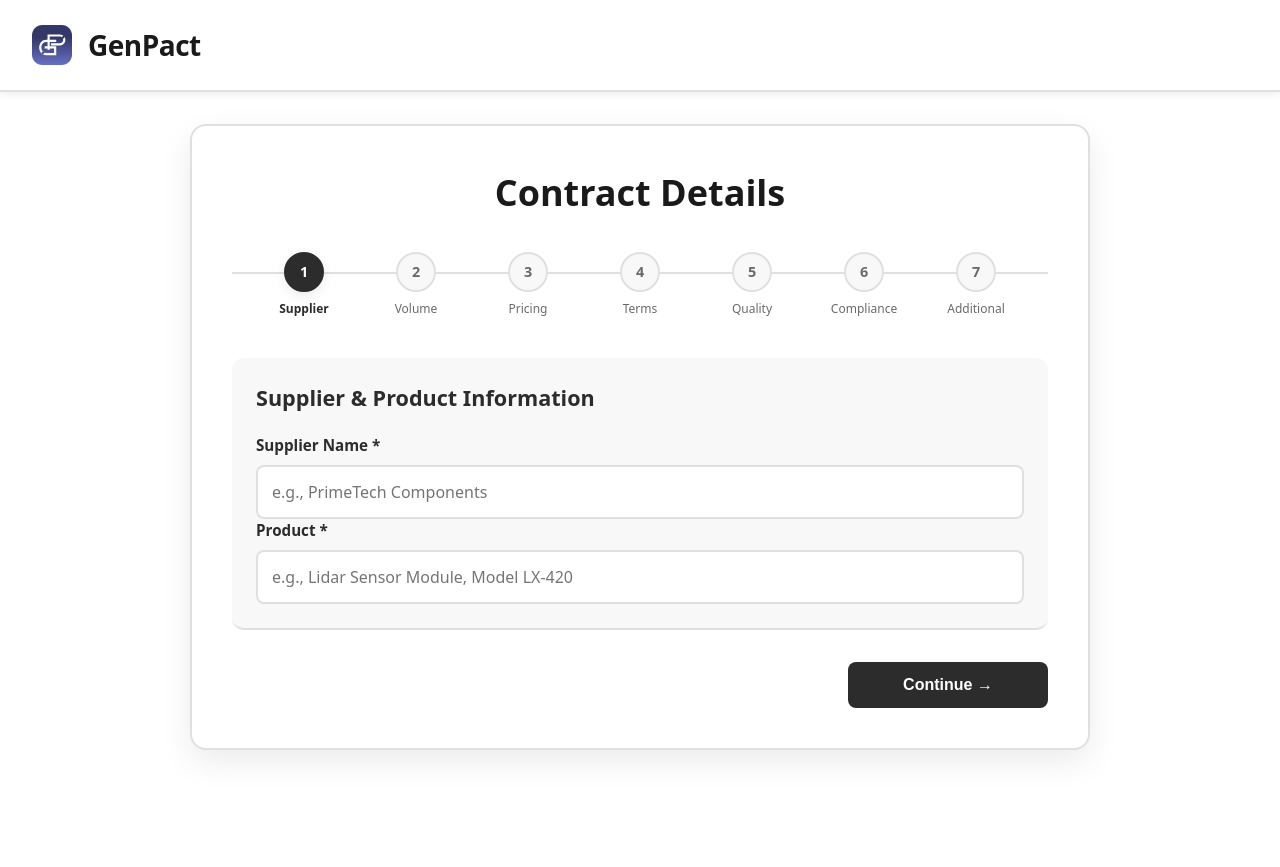
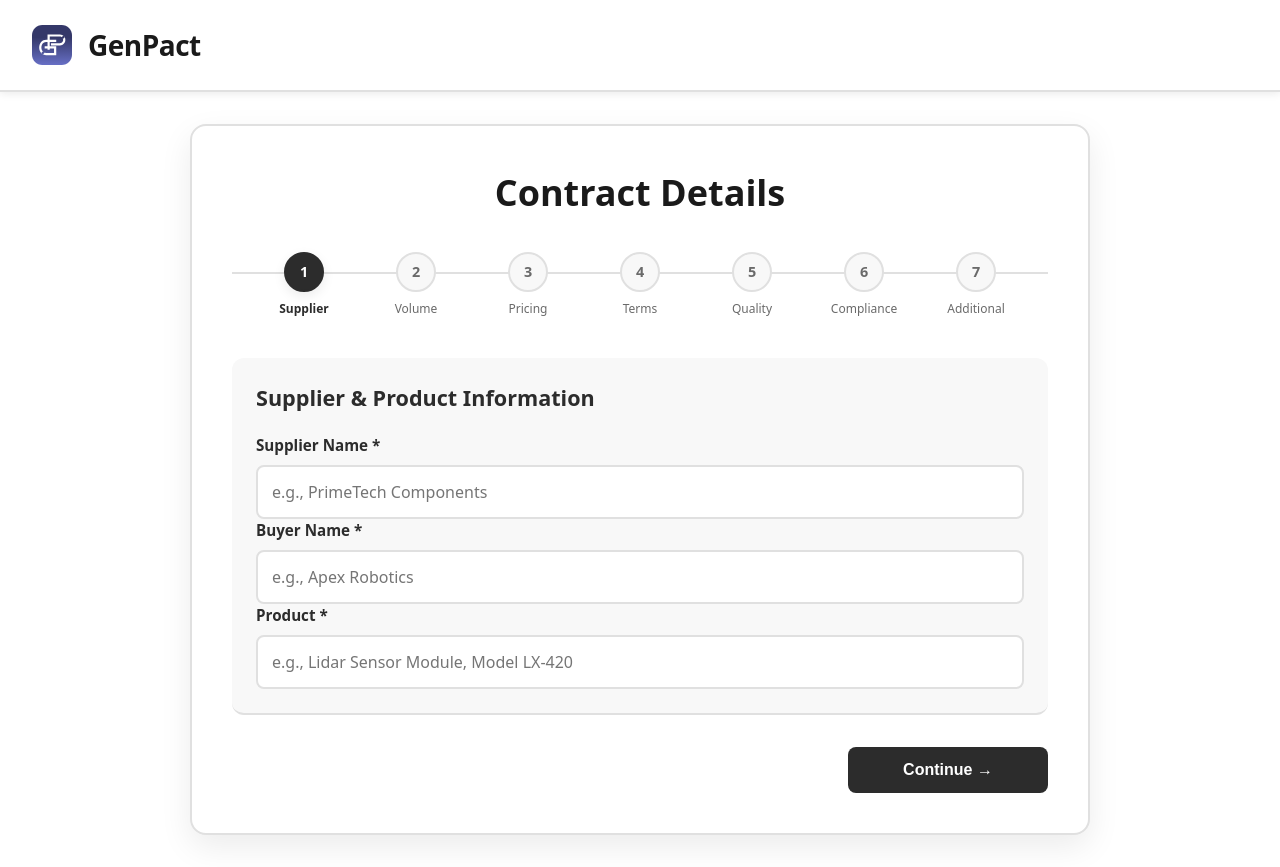
Before and after one commit to Nawafds/GenPact, a React (Vite) app in the folder frontend/: page / in a window 1280 px wide. Before the commit the page ends 800 px from the top, so only its background shows below. Built offline with nearby package versions, Linux system fonts and the light colour scheme; no server answers.

Commit message:
added buyer's field

```diff
--- a/frontend/src/components/ContractInputForm.tsx
+++ b/frontend/src/components/ContractInputForm.tsx
@@ -13,6 +13,7 @@ export default function ContractInputForm({ onSubmit, isLoading = false }: Contr
   const [currentStep, setCurrentStep] = useState(1);
   const [inputs, setInputs] = useState<ContractInputs>({
     supplier_name: '',
+    buyer_name: '',
     product: '',
     annual_volume: '',
     delivery: '',
@@ -66,6 +67,18 @@ export default function ContractInputForm({ onSubmit, isLoading = false }: Contr
                 onChange={handleChange}
                 required
                 placeholder="e.g., PrimeTech Components"
+              />
+            </div>
+            <div className="form-group">
+              <label htmlFor="buyer_name">Buyer Name *</label>
+              <input
+                type="text"
+                id="buyer_name"
+                name="buyer_name"
+                value={inputs.buyer_name}
+                onChange={handleChange}
+                required
+                placeholder="e.g., Apex Robotics"
               />
             </div>
             <div className="form-group">
--- a/frontend/src/types/contract.ts
+++ b/frontend/src/types/contract.ts
@@ -1,5 +1,6 @@
 export interface ContractInputs {
   supplier_name: string;
+  buyer_name: string;
   product: string;
   annual_volume: string;
   delivery: string;
--- a/frontend/src/utils/contractGenerator.ts
+++ b/frontend/src/utils/contractGenerator.ts
@@ -17,7 +17,7 @@ ${inputs.supplier_name}
 (hereinafter referred to as "Supplier")
 
 BUYER:
-[Buyer Name to be specified]
+${inputs.buyer_name}
 (hereinafter referred to as "Buyer")
 
 Supplier and Buyer may be referred to individually as a "Party" or collectively as the "Parties."
@@ -93,7 +93,7 @@ IN WITNESS WHEREOF, the Parties have executed this Agreement as of the Effective
 _______________________          _______________________
 Supplier Signature                 Buyer Signature
 
-${inputs.supplier_name}              [Buyer Name]
+${inputs.supplier_name}              ${inputs.buyer_name}
 
 Date: _______________             Date: _______________
 `;
```
Also changed, not shown: 1 other file (tests, documents, lock files or other folders).
